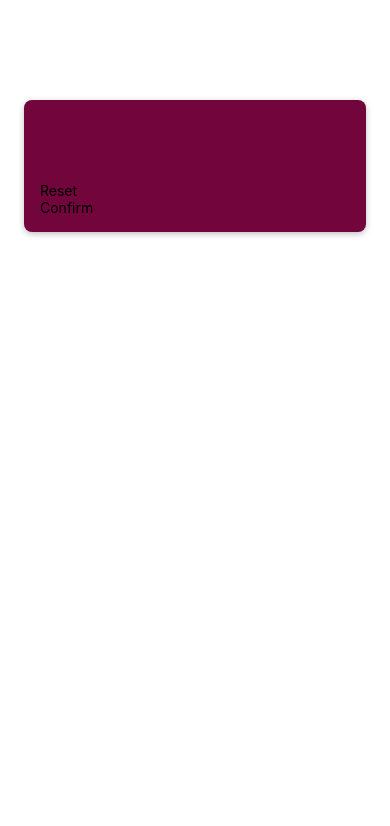
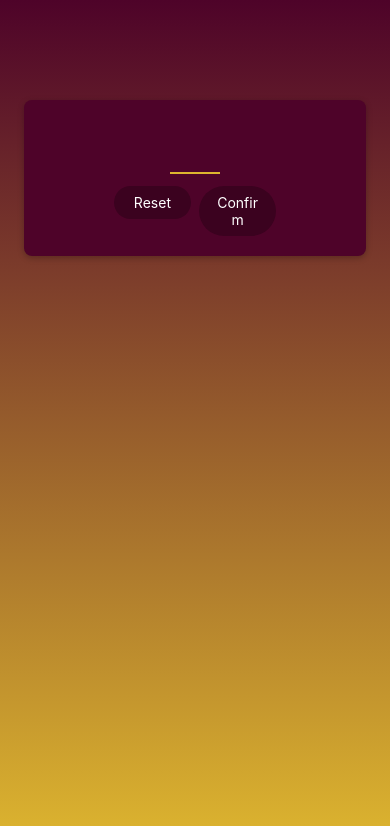
Before and after one commit to estbndlt/rncourse, a React Native app in the folder game-app/: screen / in a window 390 px wide. Shown: the top 826 px of the page. Built offline with nearby package versions, Linux system fonts and the light colour scheme.

Commit message:
4.56 Add background and gradient

```diff
--- a/game-app/App.js
+++ b/game-app/App.js
@@ -1,8 +1,17 @@
-import { StyleSheet } from "react-native";
+import { StyleSheet, View } from "react-native";
 import StartGameScreen from "./screens/StartGameScreen";
+import { LinearGradient } from "expo-linear-gradient";
 
 export default function App() {
-  return <StartGameScreen />;
+  return (
+    <LinearGradient colors={["#4e0329", "#ddb52f"]} style={styles.rootScreen}>
+      <StartGameScreen />
+    </LinearGradient>
+  );
 }
 
-const styles = StyleSheet.create({});
+const styles = StyleSheet.create({
+  rootScreen: {
+    flex: 1,
+  },
+});
--- a/game-app/components/PrimaryButton.js
+++ b/game-app/components/PrimaryButton.js
@@ -1,11 +1,46 @@
-import { Text, View } from "react-native";
+import { Pressable, Text, View, StyleSheet } from "react-native";
 
 function PrimaryButton({ children }) {
+  function pressHandler() {
+    console.log("pressed");
+  }
+
   return (
-    <View>
-      <Text>{children}</Text>
+    <View style={styles.buttonOuterContainer}>
+      <Pressable
+        style={({ pressed }) =>
+          pressed
+            ? [styles.buttonInnerContainer, styles.pressed]
+            : styles.buttonInnerContainer
+        }
+        onPress={pressHandler}
+        android_ripple={{ color: "#640233" }}
+      >
+        <Text style={styles.buttonText}>{children}</Text>
+      </Pressable>
     </View>
   );
 }
 
 export default PrimaryButton;
+
+const styles = StyleSheet.create({
+  buttonOuterContainer: {
+    borderRadius: 28,
+    margin: 4,
+    overflow: "hidden",
+  },
+  buttonInnerContainer: {
+    backgroundColor: "#3b021f",
+    paddingVertical: 8,
+    paddingHorizontal: 16,
+    elevation: 2,
+  },
+  buttonText: {
+    color: "white",
+    textAlign: "center",
+  },
+  pressed: {
+    opacity: 0.75,
+  },
+});
--- a/game-app/package.json
+++ b/game-app/package.json
@@ -16,7 +16,8 @@
     "react-native": "0.69.6",
     "react-dom": "18.0.0",
     "react-native-web": "~0.18.7",
-    "@expo/webpack-config": "^0.17.0"
+    "@expo/webpack-config": "^0.17.0",
+    "expo-linear-gradient": "~11.4.0"
   },
   "devDependencies": {
     "@babel/core": "^7.18.6"
--- a/game-app/screens/StartGameScreen.js
+++ b/game-app/screens/StartGameScreen.js
@@ -11,8 +11,14 @@
         autoCapitalize="none"
         autoCorrect={false}
       />
-      <PrimaryButton>Reset</PrimaryButton>
-      <PrimaryButton>Confirm</PrimaryButton>
+      <View style={styles.buttonsContainer}>
+        <View style={styles.buttonContainer}>
+          <PrimaryButton>Reset</PrimaryButton>
+        </View>
+        <View style={styles.buttonContainer}>
+          <PrimaryButton>Confirm</PrimaryButton>
+        </View>
+      </View>
     </View>
   );
 }
@@ -21,10 +27,12 @@
 
 const styles = StyleSheet.create({
   inputContainer: {
+    justifyContent: "center",
+    alignItems: "center",
     padding: 16,
     marginTop: 100,
     marginHorizontal: 24,
-    backgroundColor: "#72063c",
+    backgroundColor: "#4e0329",
     borderRadius: 8,
     // android
     elevation: 4,
@@ -39,9 +47,16 @@
     width: 50,
     fontSize: 32,
     borderBottomColor: "#ddb52f",
+    borderBottomWidth: 2,
     color: "#ddb52f",
     marginVertical: 8,
     fontWeight: "bold",
     textAlign: "center",
   },
+  buttonsContainer: {
+    flexDirection: "row",
+  },
+  buttonContainer: {
+    flex: 1,
+  },
 });
```
Also changed, not shown: 1 other file (tests, documents, lock files or other folders).
